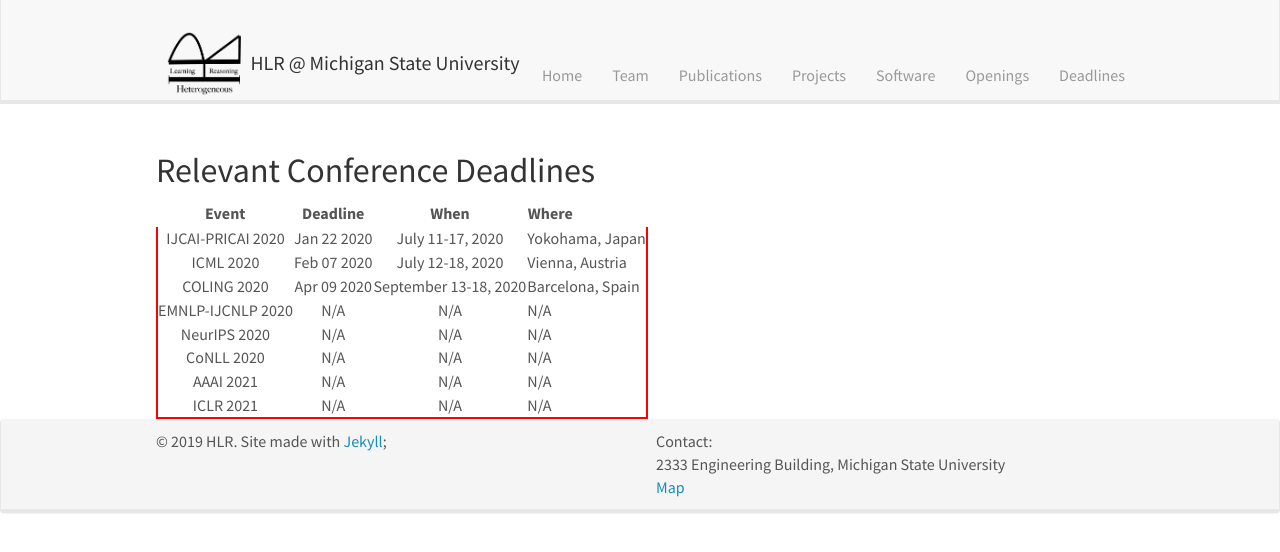
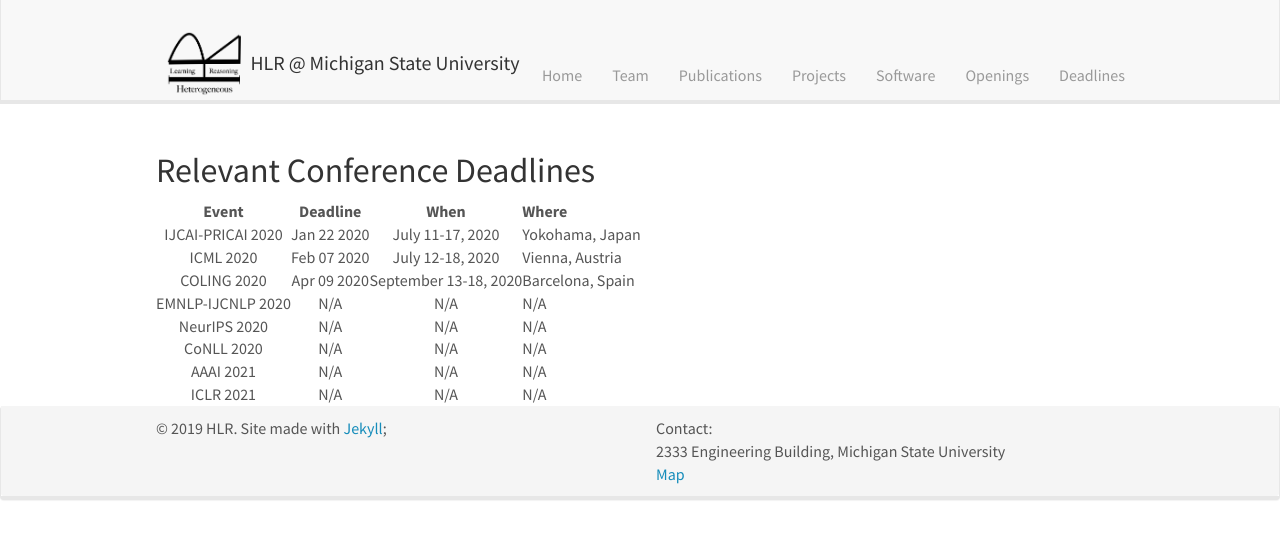
Before and after one commit to HLR/HLR.github.io, a Jekyll site: the page built from _pages/deadlines.md, in a window 1280 px wide. Shown: the top 552 px of the page. Built offline with Jekyll 4.4.1, drawn with Linux system fonts in a browser that asks for light colours; nearby versions of some CDN libraries.

Commit message:
Revert "Update main.scss"

```diff
--- a/css/main.scss
+++ b/css/main.scss
@@ -92,18 +92,3 @@ firstp {
     margin-left: 30px;
     margin-right: 30px;
 }
-
-/* Deadline Table */
-table{
-    border-collapse: collapse;
-    border-spacing: 0;
-    border:2px solid #ff0000;
-}
-
-th{
-    border:2px solid #000000;
-}
-
-td{
-    border:1px solid #000000;
-}
```
